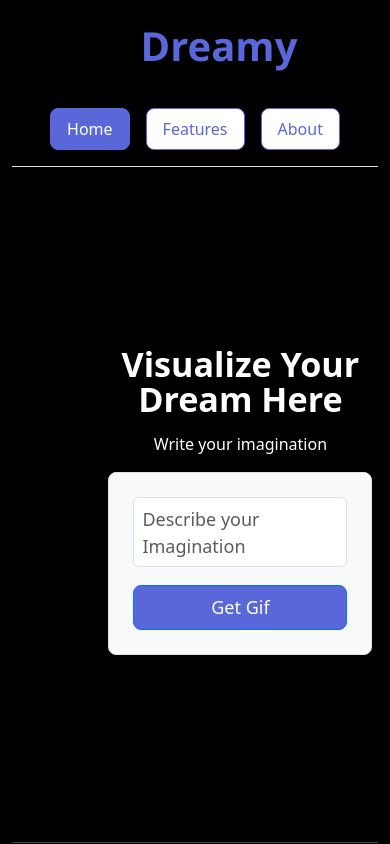
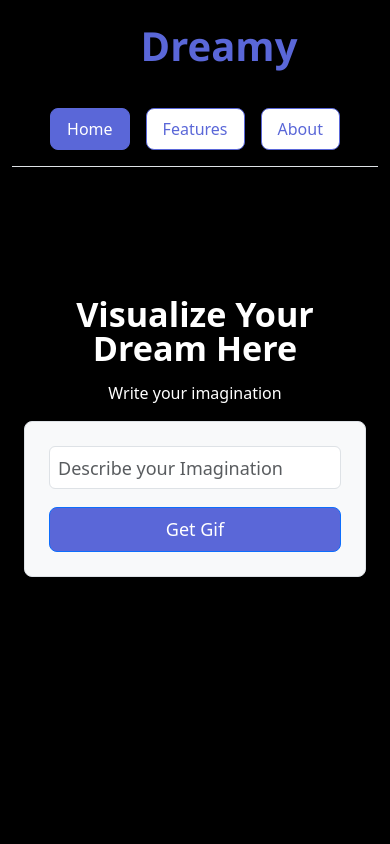
Before and after one commit to Siddhidara/React_webapp_Dreamy, a React (Vite) app: page /#/ in a window 390 px wide. Shown: the top 844 px of the page. Built offline with nearby package versions, Linux system fonts and the light colour scheme.

Commit message:
Fix media-queries

```diff
--- a/src/Components/HomeBody.css
+++ b/src/Components/HomeBody.css
@@ -1,6 +1,41 @@
-.body
-{
-    min-height: 60vh;
-    min-width: 80vw;
-    margin: 10vh;
+.body {
+  min-height: 60vh;
+  min-width: 80vw;
+  margin: 10vh;
 }
+
+/* 👇 Responsive Media Queries */
+@media (max-width: 768px) {
+  .body {
+    min-height: 70vh;
+    min-width: 90vw;
+    margin: 5vh auto;
+  }
+
+  textarea.descriptionbox {
+    font-size: 16px;
+    padding: 6px;
+  }
+
+  .btn {
+    font-size: 16px;
+  }
+}
+
+@media (max-width: 480px) {
+  .body {
+    min-height: 80vh;
+    min-width: 95vw;
+    margin: 4vh auto;
+  }
+
+  textarea.descriptionbox {
+    font-size: 14px;
+    padding: 5px;
+  }
+
+  .btn {
+    font-size: 14px;
+    padding: 8px;
+  }
+}
--- a/src/Components/HomeBody.jsx
+++ b/src/Components/HomeBody.jsx
@@ -1,5 +1,6 @@
 import { useEffect, useRef, useState } from "react";
-import "./Homebody.css";
+import "./HomeBody.css";
+
 function HomeBody({ setdescription, setshowdream }) {
   const [Text, setText] = useState("");
   const textAreaRef = useRef(null);
@@ -11,13 +12,15 @@ function HomeBody({ setdescription, setshowdream }) {
       textArea.style.height = textArea.scrollHeight + "px";
     }
   }, [Text]);
+
   const handlesubmit = (e) => {
     e.preventDefault();
     setdescription(Text);
     setshowdream(true);
   };
+
   return (
-    <div className="body" style={{ height: "80%" }}>
+    <div className="body">
       <div className="container col-xl-10 col-xxl-8 px-4 py-5">
         <div className="row align-items-center g-lg-5 py-5">
           <div className="col-lg-7 text-center text-lg-start">
```
